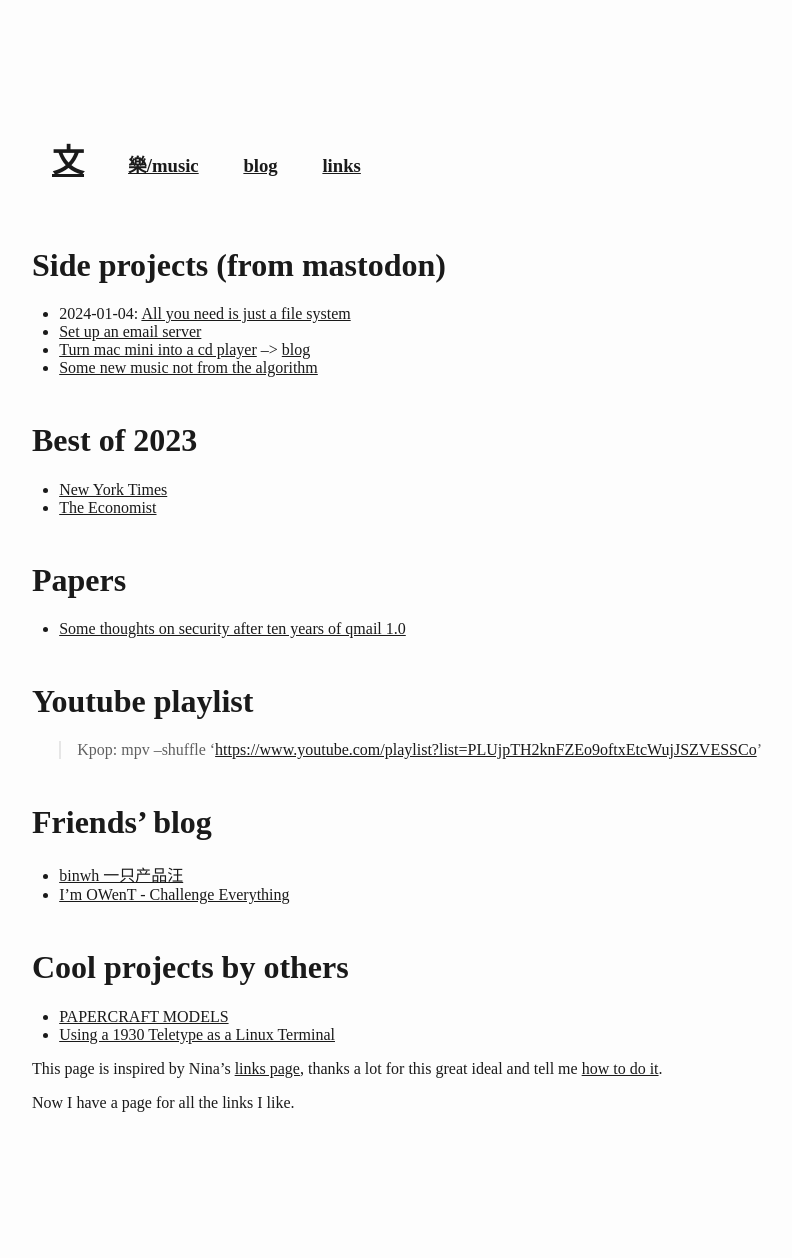
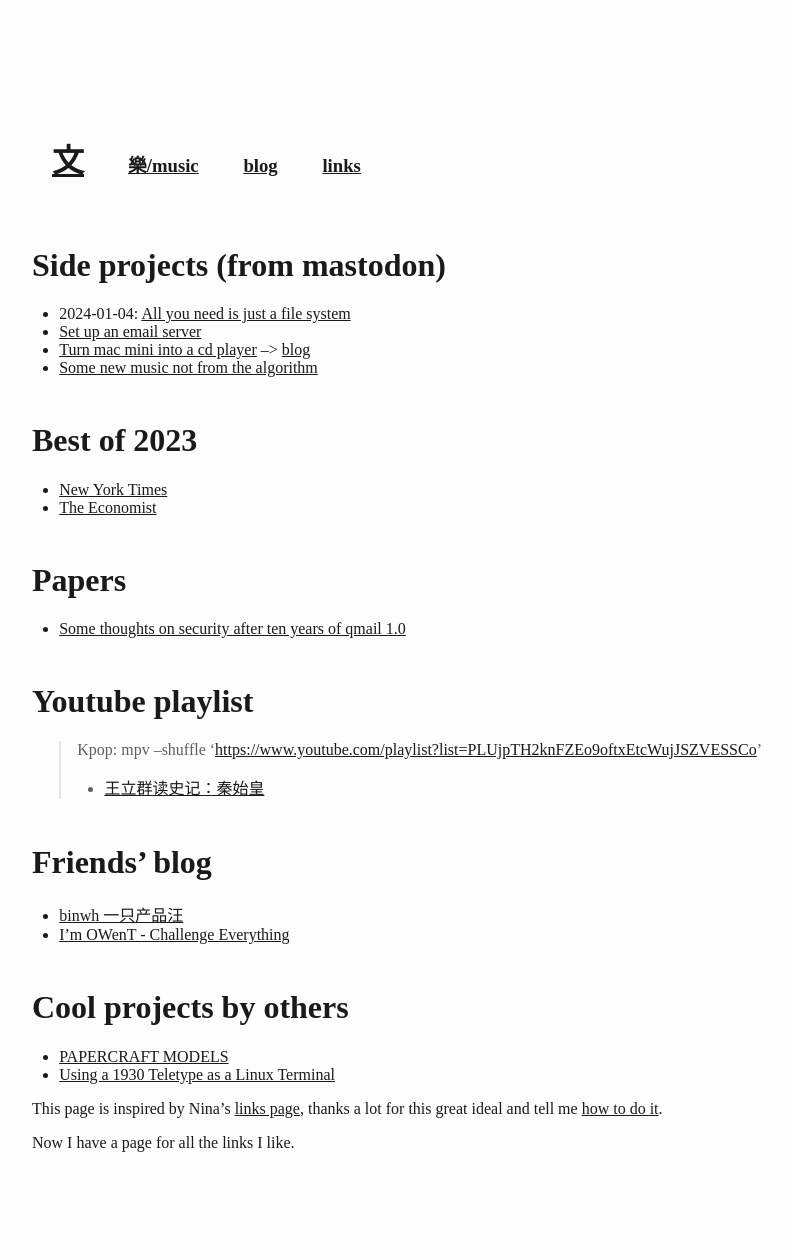
Before and after one commit to wangw469/wangw469.github.io, a Jekyll site: the page built from links.md, in a window 1280 px wide. Shown: the whole page, without its empty margins (58-850 px from the left). Built offline with Jekyll 4.4.1, drawn with Linux system fonts in a browser that asks for light colours; our own code applies the rules of GitHub Pages for plain Markdown files; before the commit the page ends 1218 px from its top, so only the background shows below that.

Commit message:
add 秦始皇

```diff
--- a/links.md
+++ b/links.md
@@ -22,6 +22,7 @@ date: 2024-01-02
 # Youtube playlist
 
 > Kpop: mpv --shuffle '<a href="https://www.youtube.com/playlist?list=PLUjpTH2knFZEo9oftxEtcWujJSZVESSCo">https://www.youtube.com/playlist?list=PLUjpTH2knFZEo9oftxEtcWujJSZVESSCo</a>'
+* [王立群读史记：秦始皇](https://www.youtube.com/watch?v=x2Lw51uylHs&list=PLlD7SeKBB31cOkW4dM6bW4sv5P4jHSZ7d&pp=iAQB)
 
 # Friends' blog
 
```
